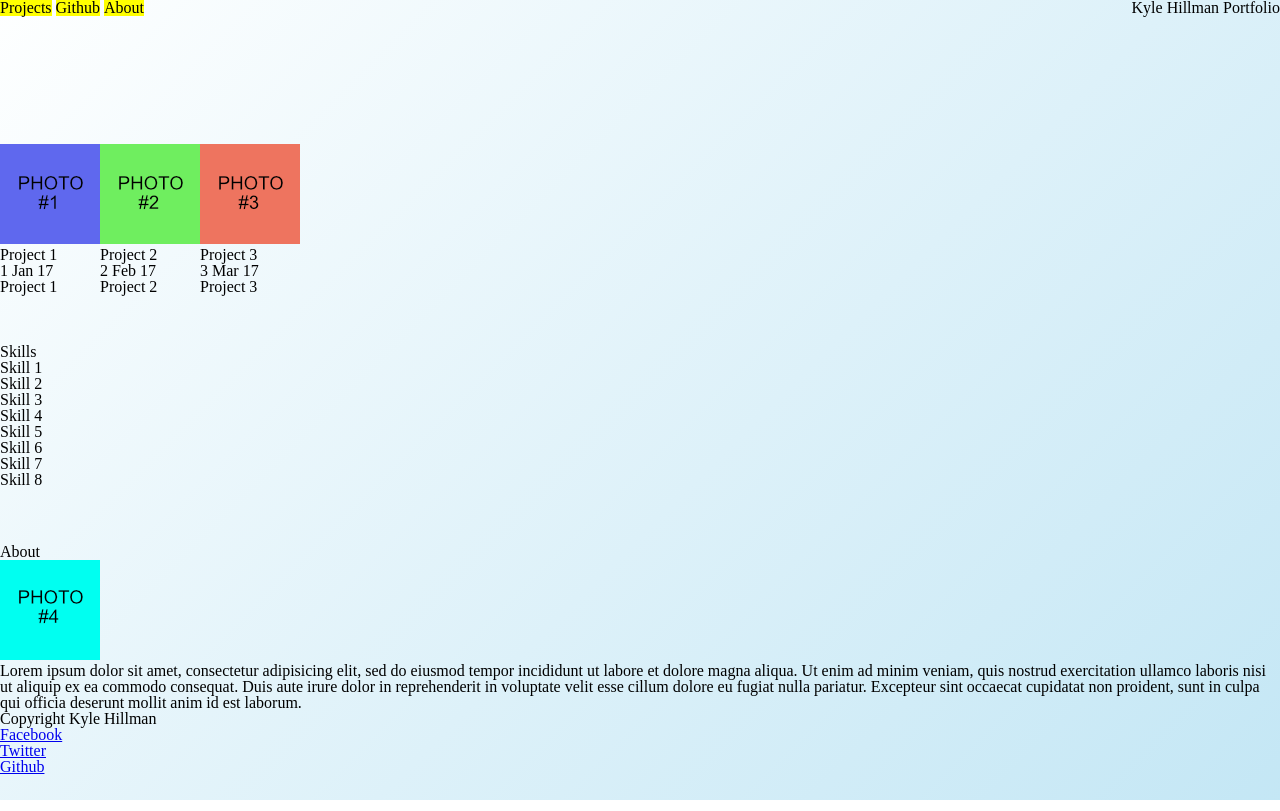
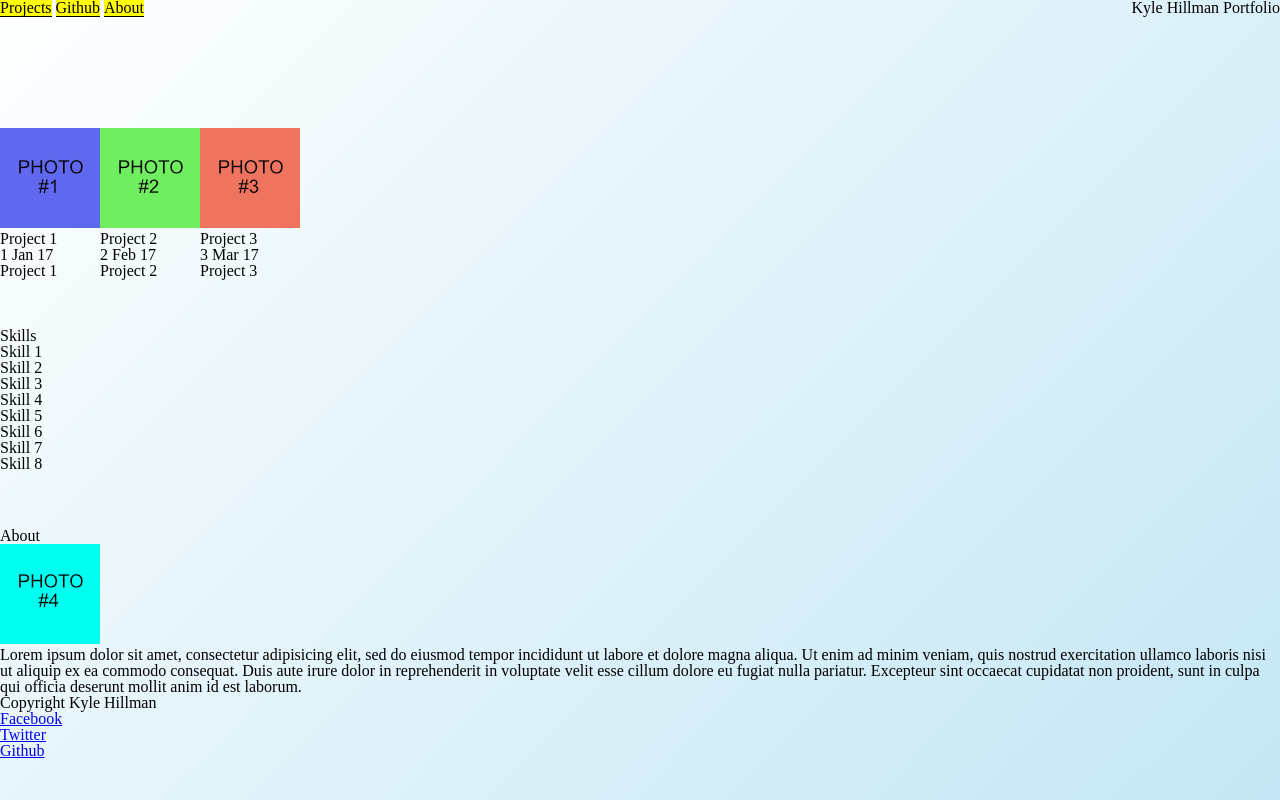
Before and after one commit to khillman84/portfolio, a plain HTML site: page index.html in a window 1280 px wide. Drawn offline with nearby package versions, Linux system fonts and the light colour scheme.

Commit message:
refactored nav bar to be more semantic and use the media query to display at larger sizes

```diff
--- a/index.html
+++ b/index.html
@@ -11,19 +11,16 @@
     <link rel="stylesheet" href="styles/reset.css" />
   </head>
   <body>
-    <ul class="navigation">
+    <nav class="navigation">
+      <ul>
         <li class="nav-item">Projects</li>
         <li class="nav-item">Github</li>
         <li class="nav-item">About</li>
       </ul>
+    </nav>
       <input type="checkbox" id="nav-trigger" class="nav-trigger" />
       <label for="nav-trigger" class="icon-menu"></label>
     <main class="site-wrap">
-      <ul class="navigation-two">
-        <li class="nav-item-two">Projects</li>
-        <li class="nav-item-two">Github</li>
-        <li class="nav-item-two">About</li>
-      </ul>
       <h1>Kyle Hillman Portfolio</h1>
       <!-- Display projects template -->
       <section id="projects" class="projects">
--- a/styles/layout.css
+++ b/styles/layout.css
@@ -79,15 +79,25 @@ label[for="nav-trigger"] {
 }
 
 @media only screen and (min-width: 640px) {
-  .navigation-two {
+  .navigation {
+    position: absolute;
     display: inline-block;
+    width: 20%;
+    height: 3%;
+    background-color: transparent;
+    z-index: 1;
   }
-  .nav-item-two {
+  .nav-item {
+    position: relative;
     display: inline;
     list-style: none;
     background-color: yellow;
     color: black;
-    z-index: 1;
+  }
+
+  .site-wrap {
+    position: relative;
+    z-index: 0;
   }
 
   .projects {
```
Lines whose indentation alone changed are shown as unchanged.
